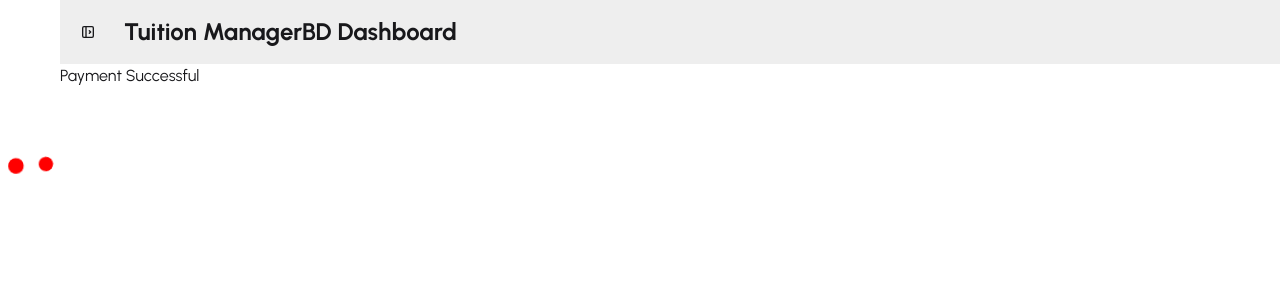
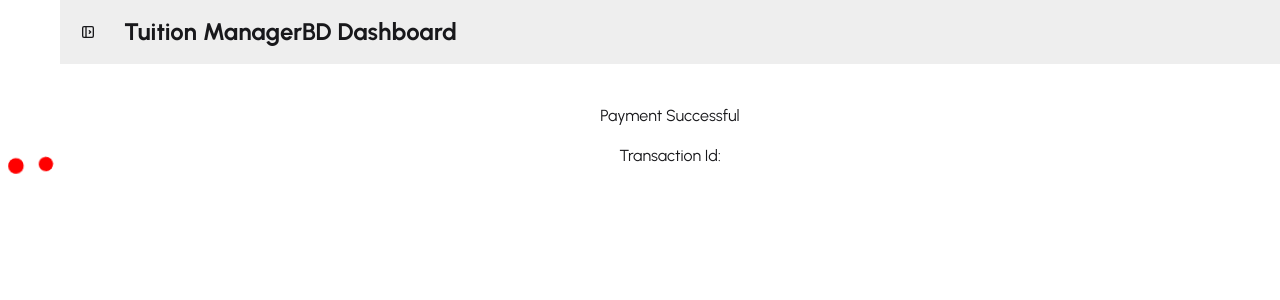
Before and after one commit to imtiaz8936/Tuition-Manager-BD-Client, a React (Vite) app: page /dashboard/payment-success in a window 1280 px wide. Shown: the top 300 px of the page. Built offline with nearby package versions, Linux system fonts and the light colour scheme; no server answers; sample sign-in values are in the browser's storage.

Commit message:
StudentApplicationCard & PaymentSuccess page is updated

```diff
--- a/src/pages/dashboard/payment/PaymentSuccess.jsx
+++ b/src/pages/dashboard/payment/PaymentSuccess.jsx
@@ -1,7 +1,29 @@
-import React from "react";
+import React, { useEffect, useState } from "react";
+import { useSearchParams } from "react-router";
+import useAxiosSecure from "../../../hooks/useAxiosSecure";
 
 const PaymentSuccess = () => {
-  return <div>Payment Successful</div>;
+  const [searchParams] = useSearchParams();
+  const [paymentInfo, setPaymentInfo] = useState({});
+  const axiosSecure = useAxiosSecure();
+  const sessionId = searchParams.get("session_id");
+
+  useEffect(() => {
+    if (sessionId) {
+      axiosSecure
+        .patch(`/payment-success?session_id=${sessionId}`)
+        .then((res) => {
+          console.log(res.data);
+          setPaymentInfo({ transactionId: res.data.transactionId });
+        });
+    }
+  }, [sessionId, axiosSecure]);
+  return (
+    <div className="text-center mt-10">
+      Payment Successful
+      <p className="mt-4">Transaction Id: {paymentInfo.transactionId}</p>
+    </div>
+  );
 };
 
 export default PaymentSuccess;
--- a/src/pages/tuitions/StudentApplicationCard.jsx
+++ b/src/pages/tuitions/StudentApplicationCard.jsx
@@ -9,6 +9,7 @@
       email: application.email,
       name: application.name,
       tuitionId: application.tuitionId,
+      applicationId: application._id,
     };
 
     const res = await axiosSecure.post(
```
